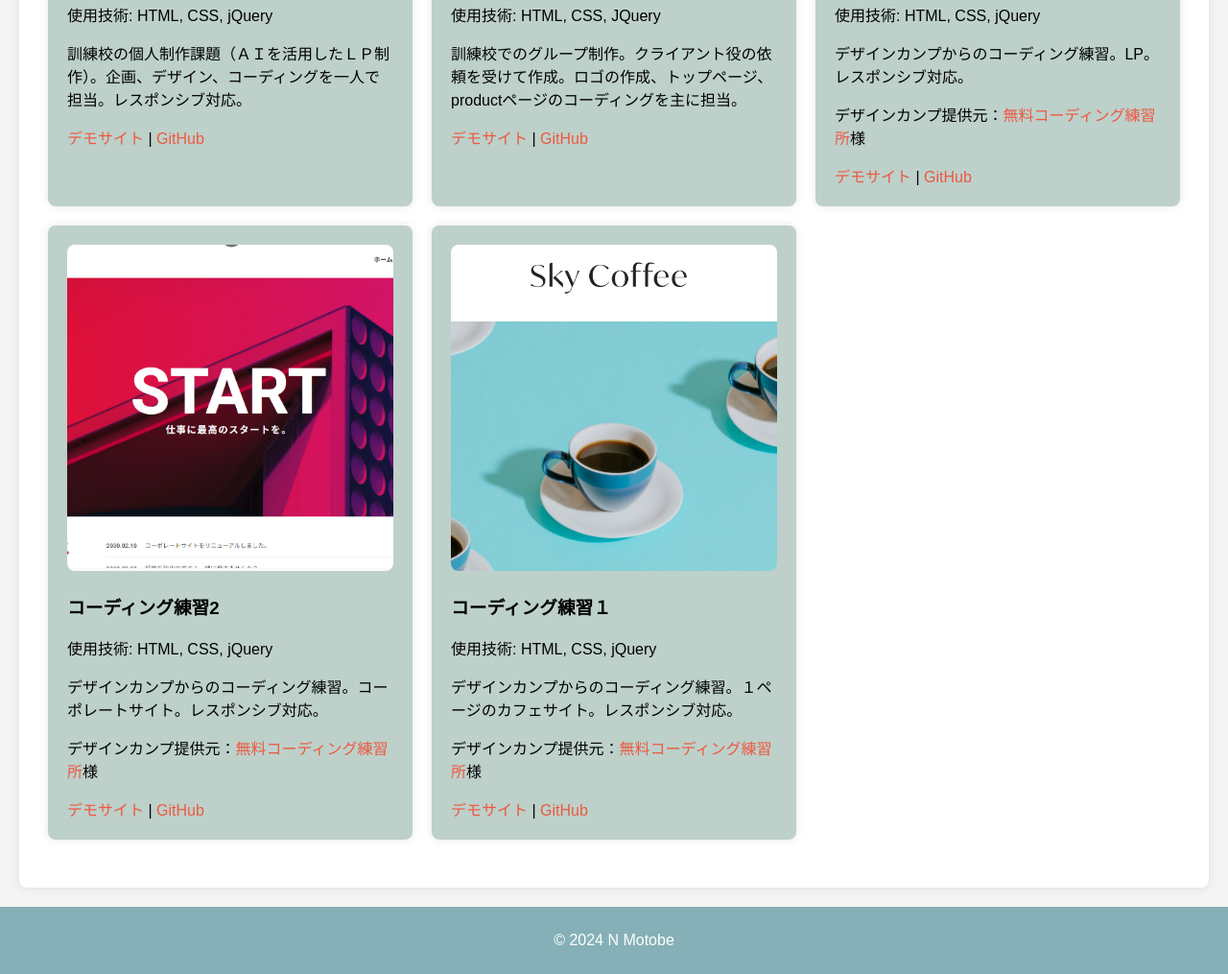
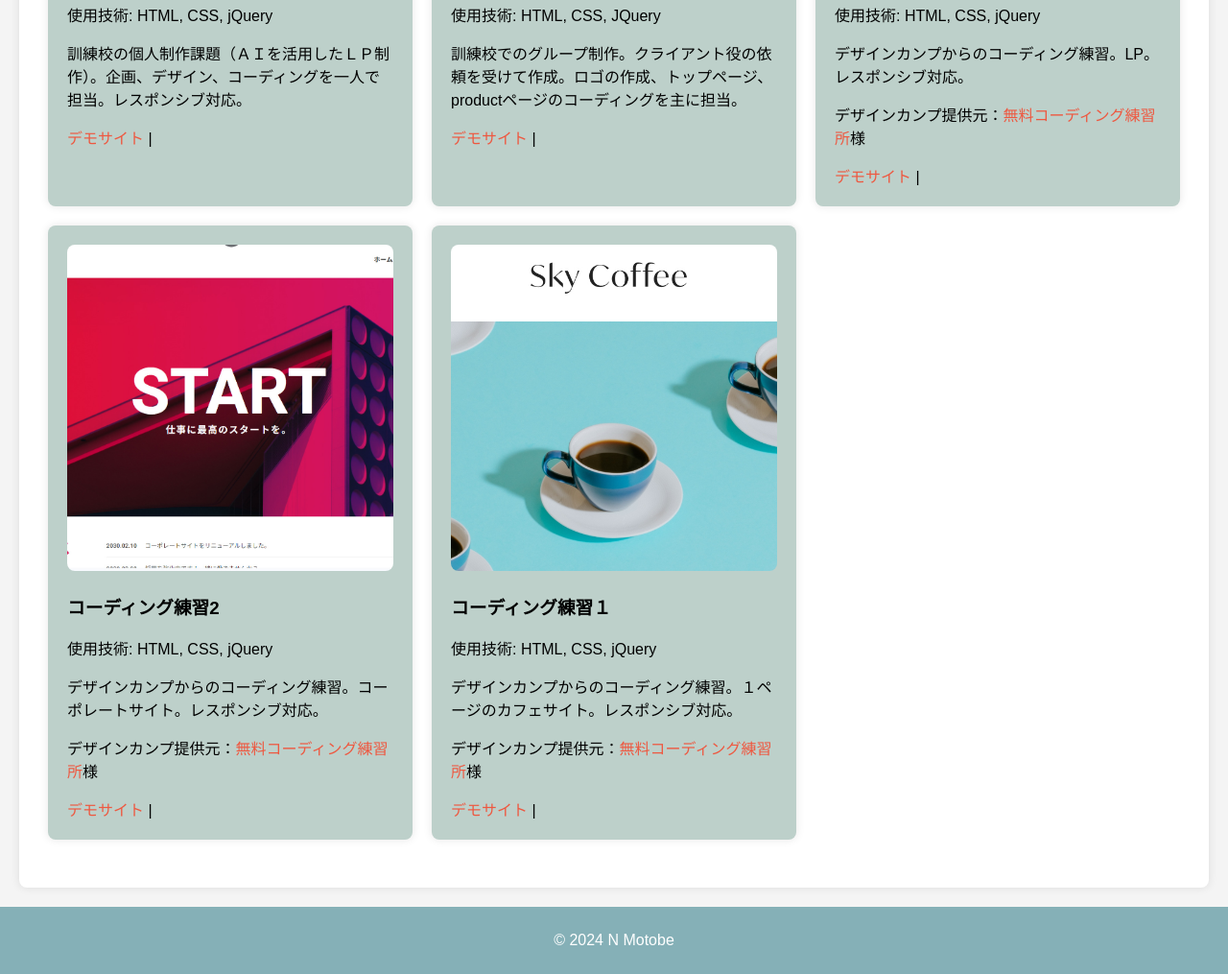
Before and after one commit to n-motobe/portfolio, a website: page index.html in a window 1280 px wide. Shown: the part 1330-2345 px from the top of the page at 96% size. Drawn offline with Linux system fonts and the light colour scheme.

Commit message:
不要なリンクの削除

```diff
--- a/index.html
+++ b/index.html
@@ -54,7 +54,7 @@
             訓練校の個人制作課題（ＡＩを活用したＬＰ制作）。企画、デザイン、コーディングを一人で担当。レスポンシブ対応。
           </p>
           <a href="gym/index.html" target="blank">デモサイト</a> |
-          <a href="#">GitHub</a>
+
         </article>
         <article class="project">
           <img
@@ -68,7 +68,7 @@
             訓練校でのグループ制作。クライアント役の依頼を受けて作成。ロゴの作成、トップページ、productページのコーディングを主に担当。
           </p>
           <a href="group/index.html" target="blank">デモサイト</a> |
-          <a href="#">GitHub</a>
+
         </article>
 
         <article class="project">
@@ -87,7 +87,7 @@
             >様
           </p>
           <a href="practice3/index.html" target="blank">デモサイト</a> |
-          <a href="#">GitHub</a>
+
         </article>
 
         <article class="project">
@@ -108,7 +108,7 @@
             >様
           </p>
           <a href="practice2/index.html" target="blank">デモサイト</a> |
-          <a href="#">GitHub</a>
+
         </article>
 
         <article class="project">
@@ -129,7 +129,7 @@
             >様
           </p>
           <a href="practice1/index.html" target="blank">デモサイト</a> |
-          <a href="#">GitHub</a>
+
         </article>
       </div>
     </section>
```
